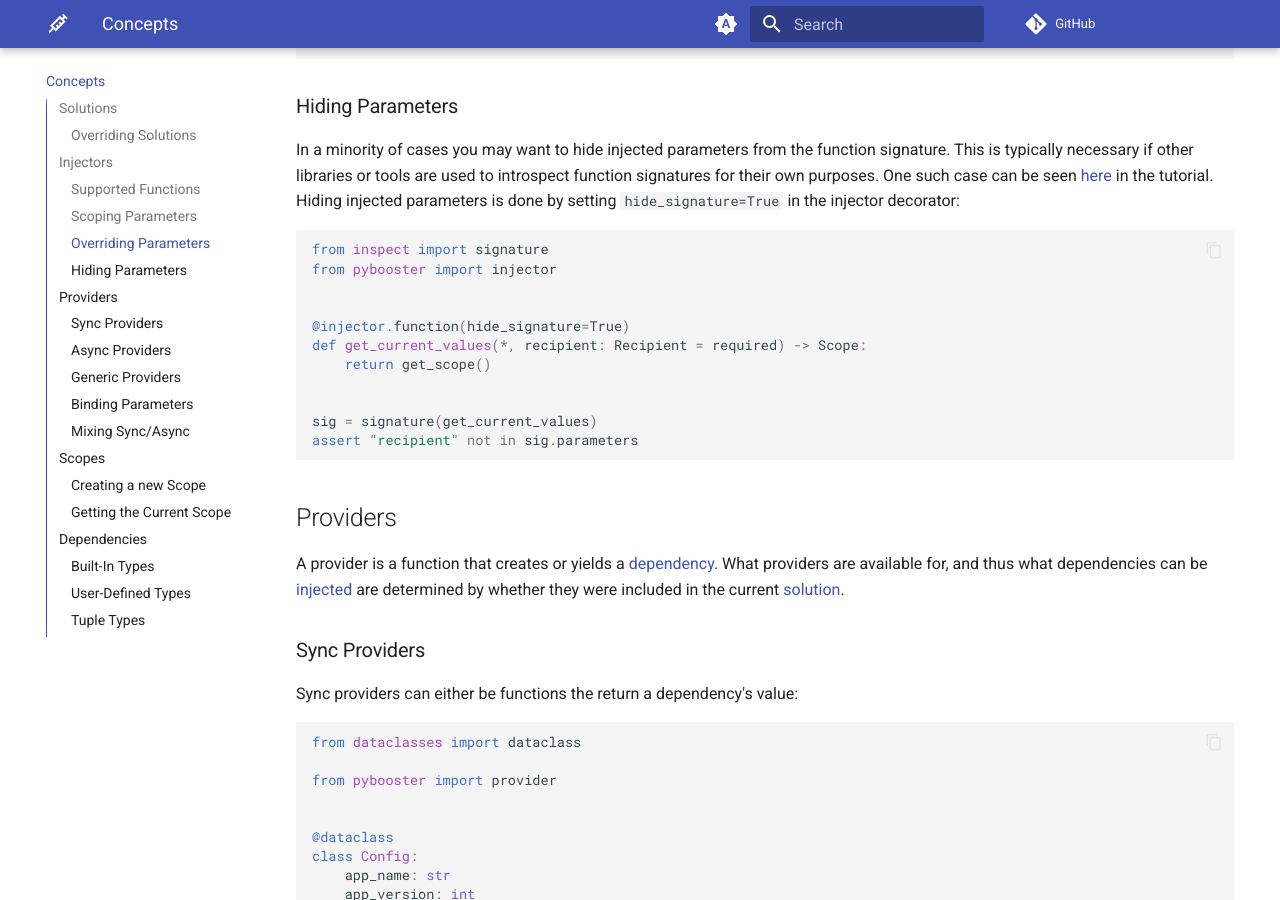
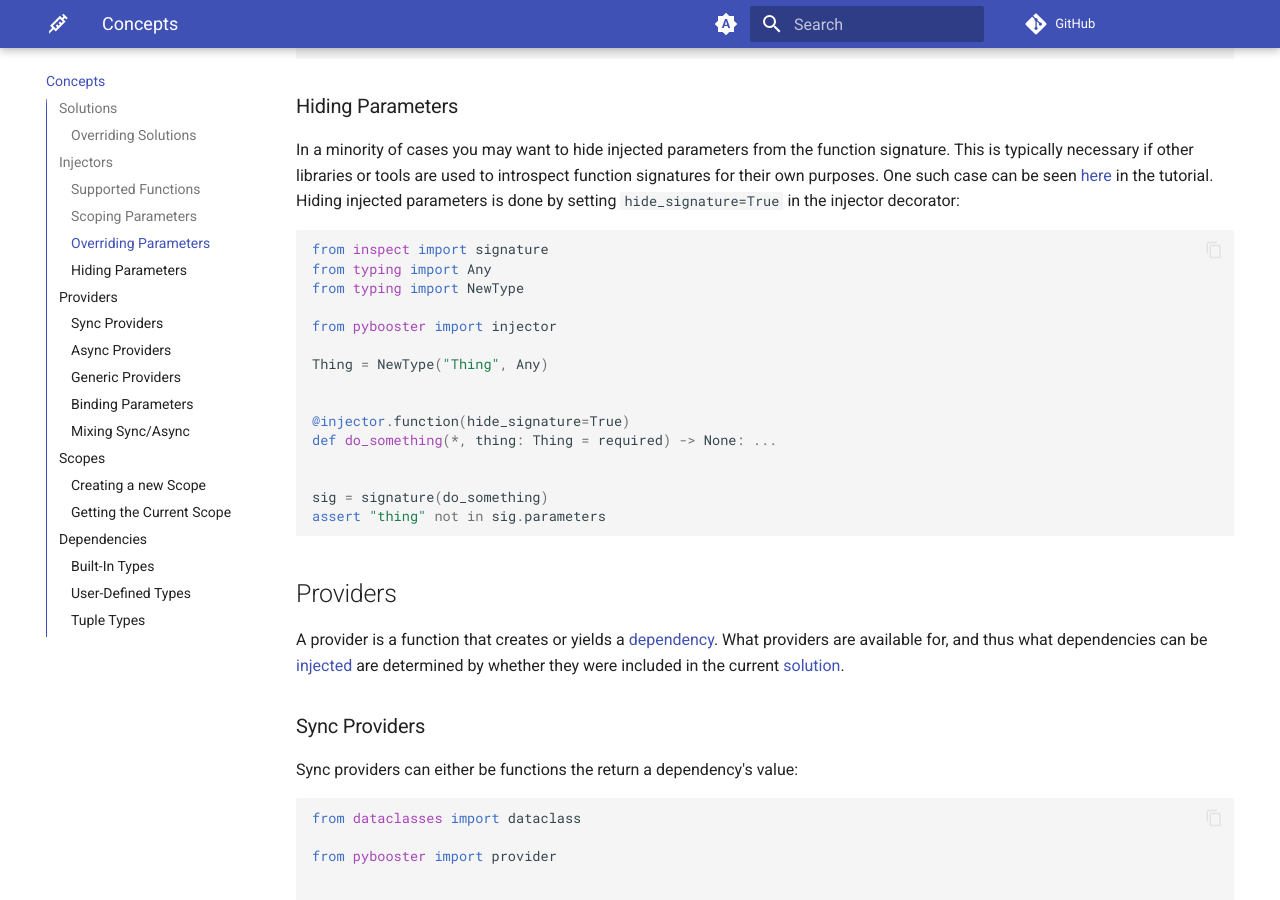
Before and after one commit to rmorshea/pybooster, an MkDocs documentation site: the page built from docs/src/concepts.md, in a window 1280 px wide and 900 px high, scrolled down 4892 px. Built offline with MkDocs 1.6.1 and Material for MkDocs 9.7.7, drawn with Linux system fonts in a browser that asks for light colours; comment, search, counter and statistics services are not loaded.

Commit message:
fix lint

````diff
--- a/docs/src/concepts.md
+++ b/docs/src/concepts.md
@@ -137,12 +137,12 @@ with solution(recipient_provider):
 
 PyBooster supports decorators for the following types of functions or methods:
 
--   [`injector.function`][pybooster.core.injector.function]
--   [`injector.iterator`][pybooster.core.injector.iterator]
--   [`injector.contextmanager`][pybooster.core.injector.contextmanager]
--   [`injector.asyncfunction`][pybooster.core.injector.asyncfunction]
--   [`injector.asynciterator`][pybooster.core.injector.asynciterator]
--   [`injector.asynccontextmanager`][pybooster.core.injector.asynccontextmanager]
+- [`injector.function`][pybooster.core.injector.function]
+- [`injector.iterator`][pybooster.core.injector.iterator]
+- [`injector.contextmanager`][pybooster.core.injector.contextmanager]
+- [`injector.asyncfunction`][pybooster.core.injector.asyncfunction]
+- [`injector.asynciterator`][pybooster.core.injector.asynciterator]
+- [`injector.asynccontextmanager`][pybooster.core.injector.asynccontextmanager]
 
 ### Scoping Parameters
 
@@ -258,16 +258,20 @@ done by setting `hide_signature=True` in the injector decorator:
 
 ```python
 from inspect import signature
+from typing import Any
+from typing import NewType
+
 from pybooster import injector
+
+Thing = NewType("Thing", Any)
 
 
 @injector.function(hide_signature=True)
-def get_current_values(*, recipient: Recipient = required) -> Scope:
-    return get_scope()
+def do_something(*, thing: Thing = required) -> None: ...
 
 
-sig = signature(get_current_values)
-assert "recipient" not in sig.parameters
+sig = signature(do_something)
+assert "thing" not in sig.parameters
 ```
 
 ## Providers
````
